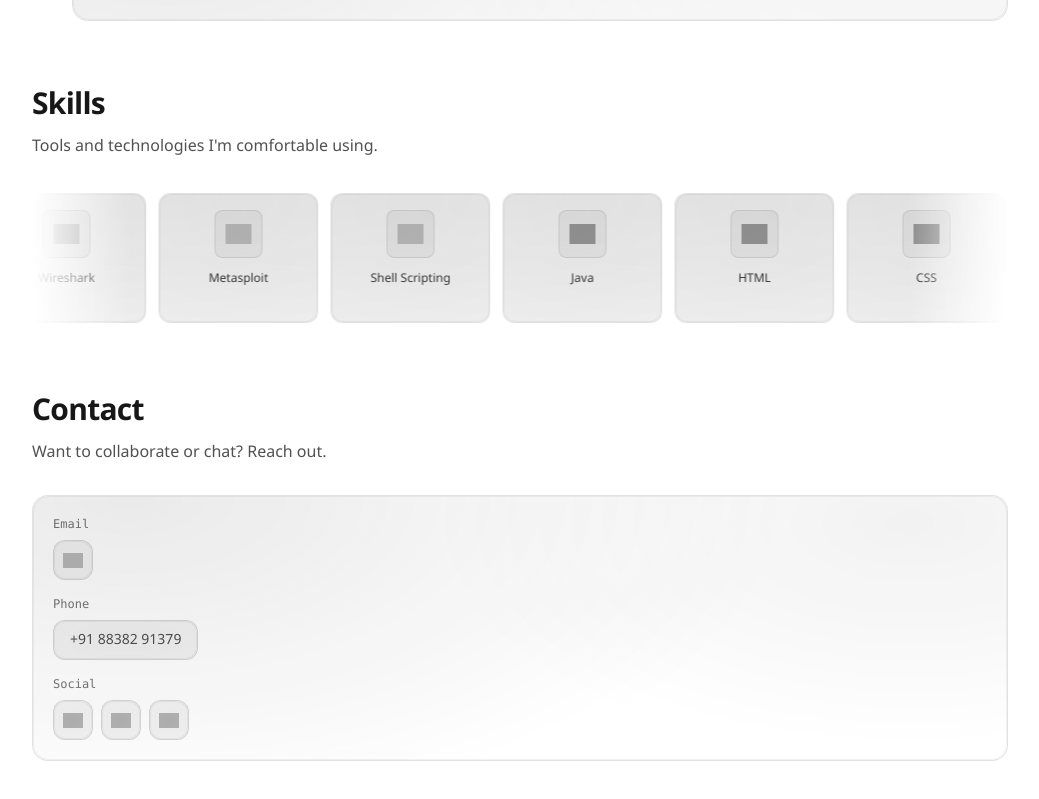
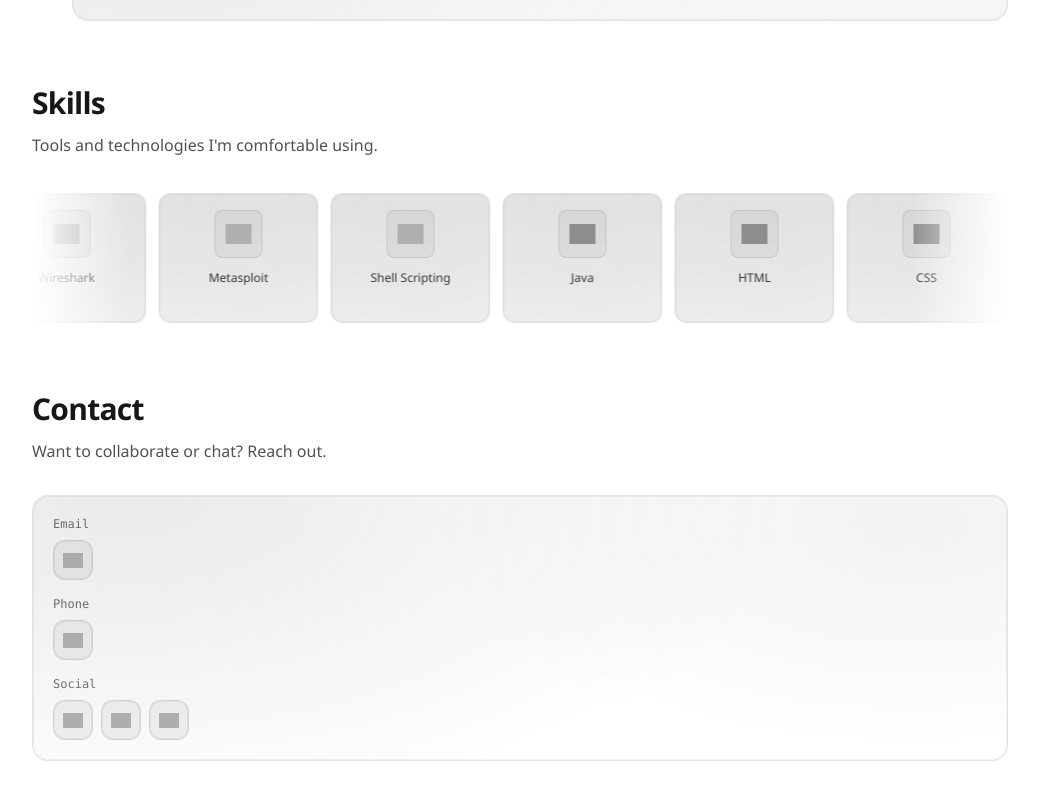
Before and after one commit to SaIdEeVaN/portfolio, a Next.js app: page / in a window 1280 px wide. Shown: the part 1795-2594 px from the top of the page, without its empty margins (120-1159 px from the left). Built offline with nearby package versions, Linux system fonts and the light colour scheme; no server answers; grey boxes are pictures that could not be loaded.

Commit message:
Added my whatsapp number(which is my primary number btw

```diff
--- a/src/app/page.tsx
+++ b/src/app/page.tsx
@@ -283,12 +283,20 @@ export default function Home() {
                 <dt className="font-mono text-xs text-foreground/60">Phone</dt>
                 <dd className="mt-2 flex flex-wrap items-center gap-2">
                   <a
-                    className="glass-surface glass-inner-border inline-flex h-10 items-center rounded-xl bg-foreground/5 px-4 text-sm text-foreground/75 transition-colors hover:bg-foreground/10 hover:text-foreground focus:outline-none focus-visible:ring-2 focus-visible:ring-foreground/30"
-                    href="tel:+918838291379"
-                    aria-label="Phone"
-                    title="Call"
+                    className="glass-surface glass-inner-border group inline-flex h-10 w-10 items-center justify-center rounded-xl bg-foreground/5 text-foreground/70 transition-colors hover:bg-foreground/10 hover:text-foreground focus:outline-none focus-visible:ring-2 focus-visible:ring-foreground/30"
+                    href="https://wa.me/918838291379"
+                    target="_blank"
+                    rel="noopener noreferrer"
+                    aria-label="WhatsApp"
+                    title="WhatsApp: +91 88382 91379"
                   >
-                    +91 88382 91379
+                    <Image
+                      src="https://cdn.jsdelivr.net/npm/simple-icons@latest/icons/whatsapp.svg"
+                      alt="WhatsApp"
+                      width={20}
+                      height={20}
+                      className="opacity-80 transition-opacity group-hover:opacity-100 dark:invert"
+                    />
                   </a>
                 </dd>
               </div>
```
